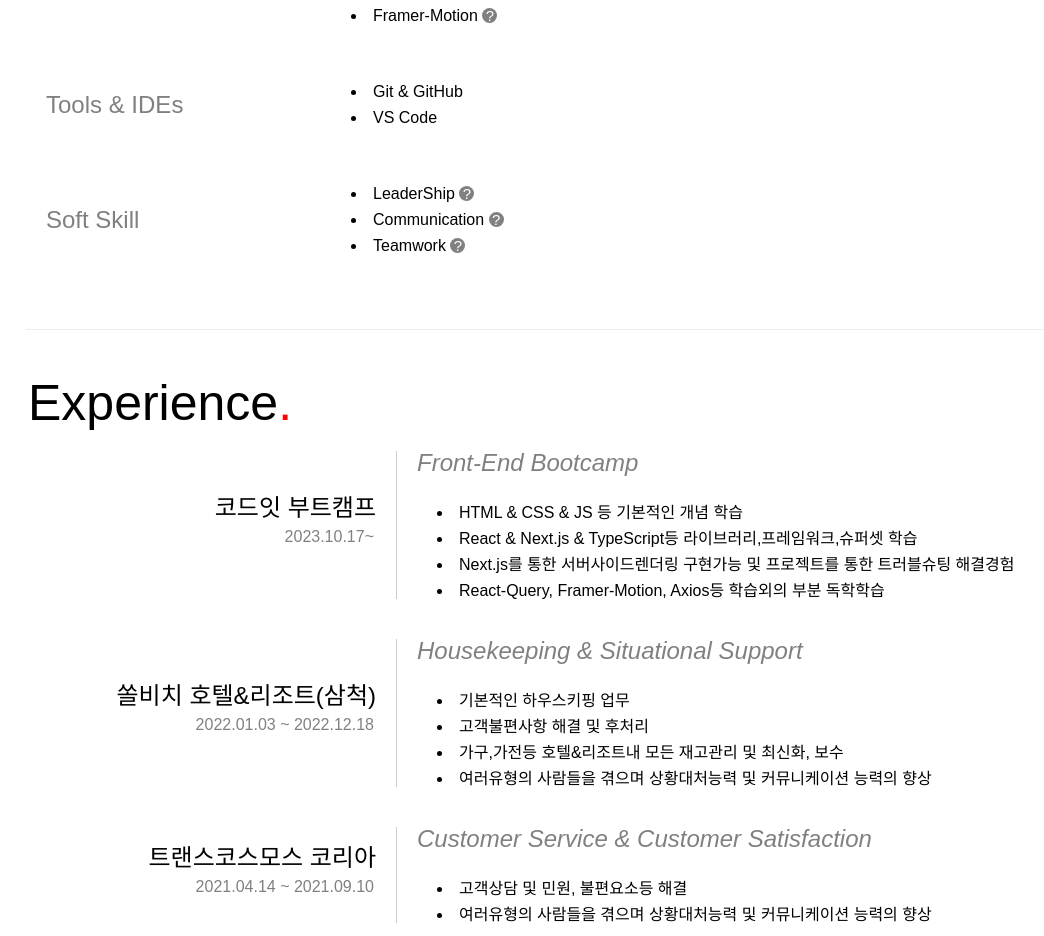
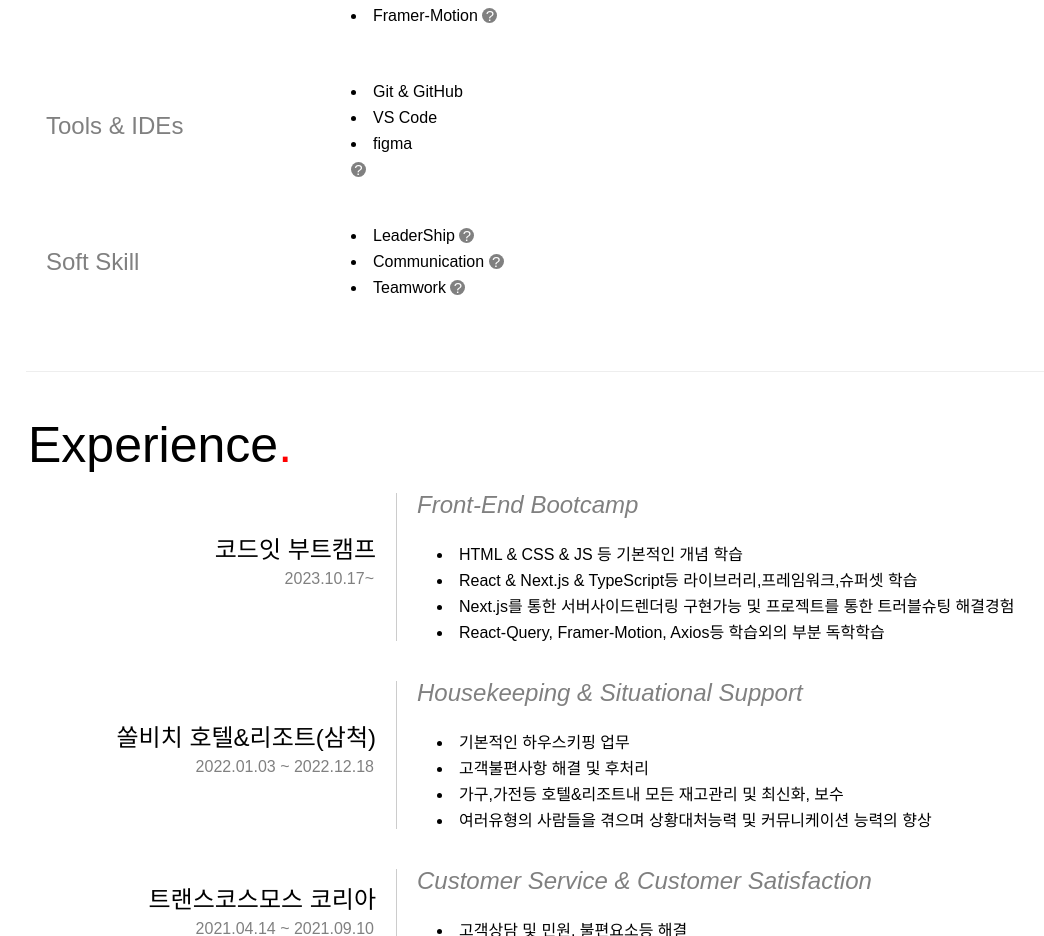
Before and after one commit to rladngus133/resume, a React (Create React App) app: page / in a window 1280 px wide. Shown: the part 1121-2057 px from the top of the page, without its empty margins (44-1088 px from the left). Built offline with nearby package versions, Linux system fonts and the light colour scheme.

Commit message:
chore: add Skill Content[figma]

```diff
--- a/src/components/Main/Skill.tsx
+++ b/src/components/Main/Skill.tsx
@@ -69,6 +69,7 @@ export default function Skill() {
           <OL>
             <li>Git & GitHub</li>
             <li>VS Code</li>
+            <li>figma</li> <Badge status="figma" />
           </OL>
         </RightContainer>
       </Container>
--- a/src/components/SkillInfoCard.tsx
+++ b/src/components/SkillInfoCard.tsx
@@ -19,6 +19,7 @@ export default function SkillInfoCard({ status }: Props) {
     css: "SCSS, Styled-Components를 능숙하게 사용가능합니다.",
     api: "axios를 통한 서버통신에 익숙하며 TanStack/Query 를 사용한 CRUD구현 경험이 있습니다.",
     framer: "Framer-Motion 을 사용한 인터렉티브 웹사이트 구현이 가능합니다.",
+    figma: "디자이너가 제작한 피그마의 디자인을 보고 코드로 구현이 가능합니다.",
     leaderShip: `부트캠프 진행과정 모든 파트의 팀장을 맡았으며 팀원간의 불화가 단 한 번도 없었습니다.
     또한 피어리뷰를 통한 확인시 팀원들의 만족도 또한 높았습니다.`,
     communication: "성인이 된 후 각종 서비스직을 경험해보며 여러유형에 대응가능한 커뮤니케이션 능력을 만들었습니다.",
```
